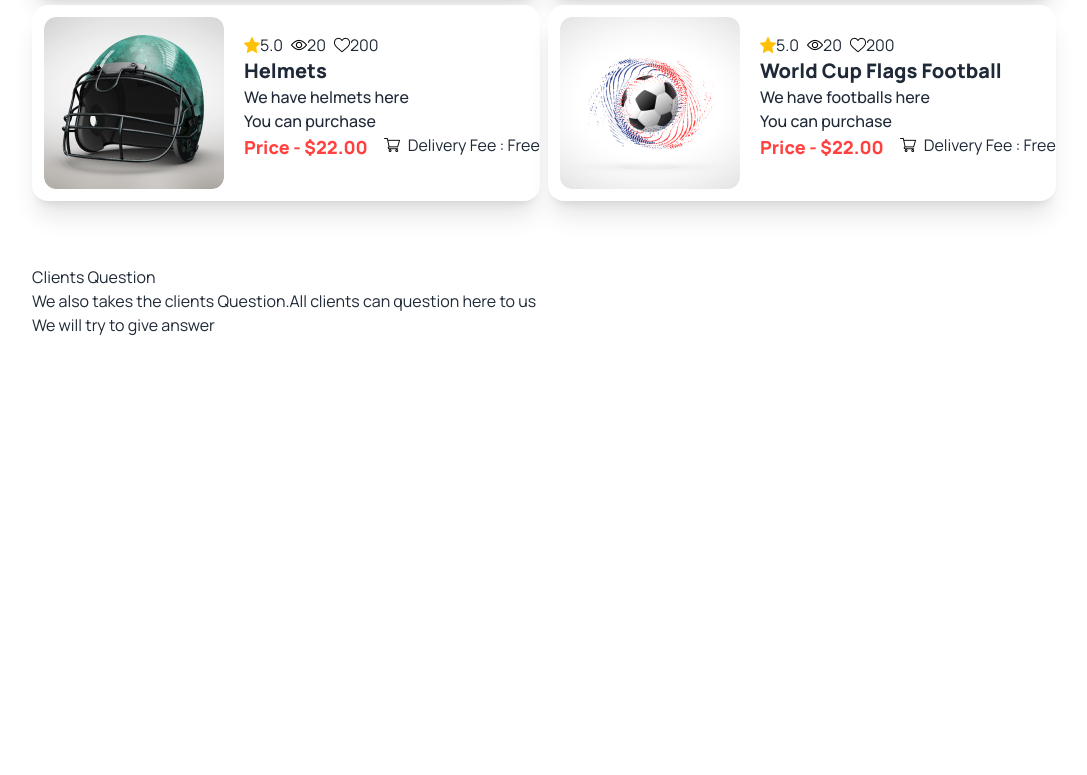
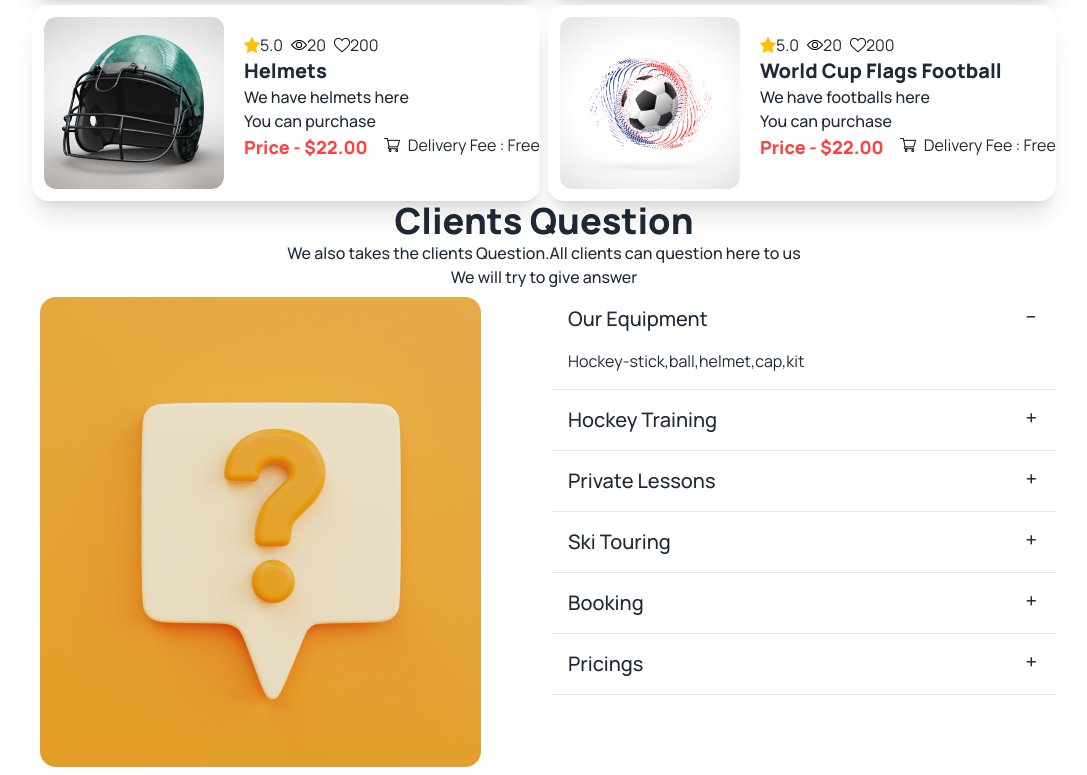
Before and after one commit to Arjon200141/hockey, a plain HTML site: page index.html in a window 1280 px wide. Shown: the part 2789-3564 px from the top of the page, without its empty margins (96-1183 px from the left). Before the commit the page ends 3126 px from the top, so only its background shows below. Drawn offline with nearby package versions, Linux system fonts and the light colour scheme.

Commit message:
FAQ Added

```diff
--- a/index.html
+++ b/index.html
@@ -453,11 +453,81 @@
 
         </section>
 
-        <section class="mt-16">
-            <h2>Clients Question</h2>
-            <p>We also takes the clients Question.All clients can question here to us <br> We will try to give answer</p>
+        <!--FAQ Section-->
+        <section class="mt-16 sm:m-0">
+            <h2 class="text-2xl lg:text-4xl font-extrabold text-center">Clients Question</h2>
+            <p class="text-sm lg:text-base font-medium text-center">We also takes the clients Question.All clients can question here to us <br> We will try to give answer</p>
 
+            <div class="flex flex-col lg:flex-row gap-4">
+                <div class="flex-1">
+                    <img src="images/faq.png" alt="" class="w-auto m-2">
+                </div>
+                <div class="flex-1">
+                    <div class="collapse collapse-plus ">
+                        <input type="radio" name="my-accordion-3" checked="checked" />
+                        <div class="collapse-title text-xl font-medium">
+                            Our Equipment
+                        </div>
+                        <div class="collapse-content">
+                          <p>Hockey-stick,ball,helmet,cap,kit</p>
+                        </div>
+                      </div>
+                      <hr>
+                      <div class="collapse collapse-plus">
+                        <input type="radio" name="my-accordion-3" />
+                        <div class="collapse-title text-xl font-medium">
+                            Hockey Training
+                        </div>
+                        <div class="collapse-content">
+                          <p>Junior,teenagers,professionals traininig</p>
+                        </div>
+                      </div>
+                      <hr>
+                      <div class="collapse collapse-plus ">
+                        <input type="radio" name="my-accordion-3" />
+                        <div class="collapse-title text-xl font-medium">
+                            Private Lessons
+                        </div>
+                        <div class="collapse-content">
+                          <p>Coaches give private lessons to players</p>
+                        </div>
+                      </div>
+                      <hr>
+                      <div class="collapse collapse-plus ">
+                        <input type="radio" name="my-accordion-3" />
+                        <div class="collapse-title text-xl font-medium">
+                            Ski Touring
+                        </div>
+                        <div class="collapse-content">
+                          <p>Seeking both fitness and the beauty of untouched winter wilderness</p>
+                        </div>
+                      </div>
+                      <hr>
+                      <div class="collapse collapse-plus ">
+                        <input type="radio" name="my-accordion-3" />
+                        <div class="collapse-title text-xl font-medium">
+                            Booking
+                        </div>
+                        <div class="collapse-content">
+                          <p>You can book products and traininig</p>
+                        </div>
+                      </div>
+                      <hr>
+                      <div class="collapse collapse-plus">
+                        <input type="radio" name="my-accordion-3" />
+                        <div class="collapse-title text-xl font-medium">
+                            Pricings
+                        </div>
+                        <div class="collapse-content">
+                          <p>Price of the traininig is very less</p>
+                        </div>
+                      </div>
+                      <hr>
+                </div>
+            </div>
         </section>
+
+
     </main>
     <footer>
 
```
